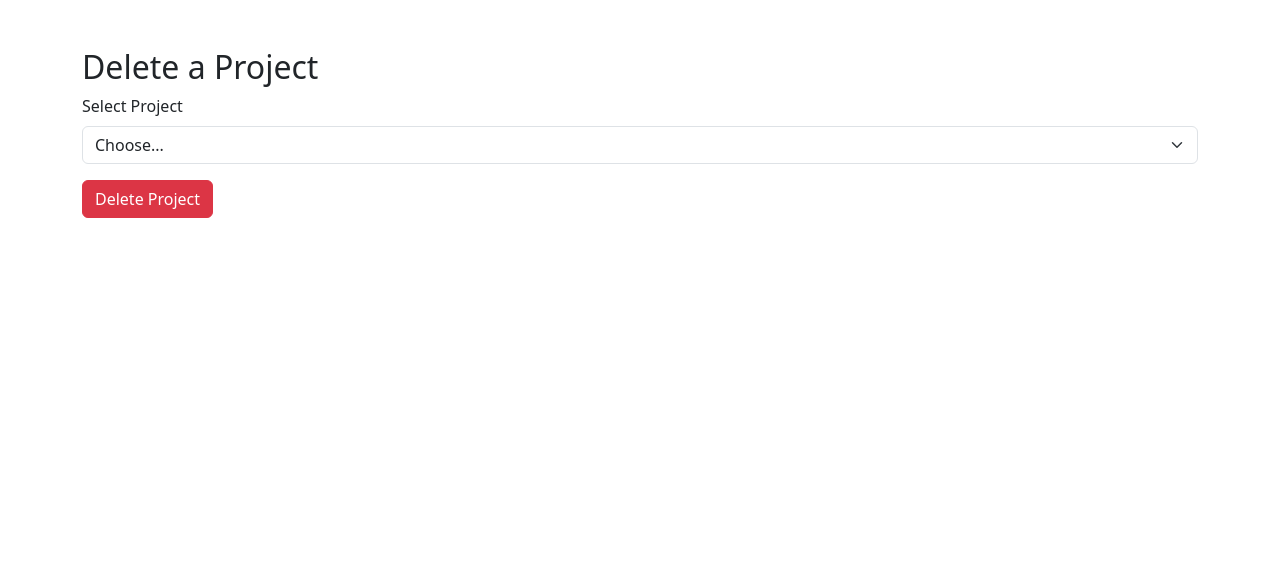
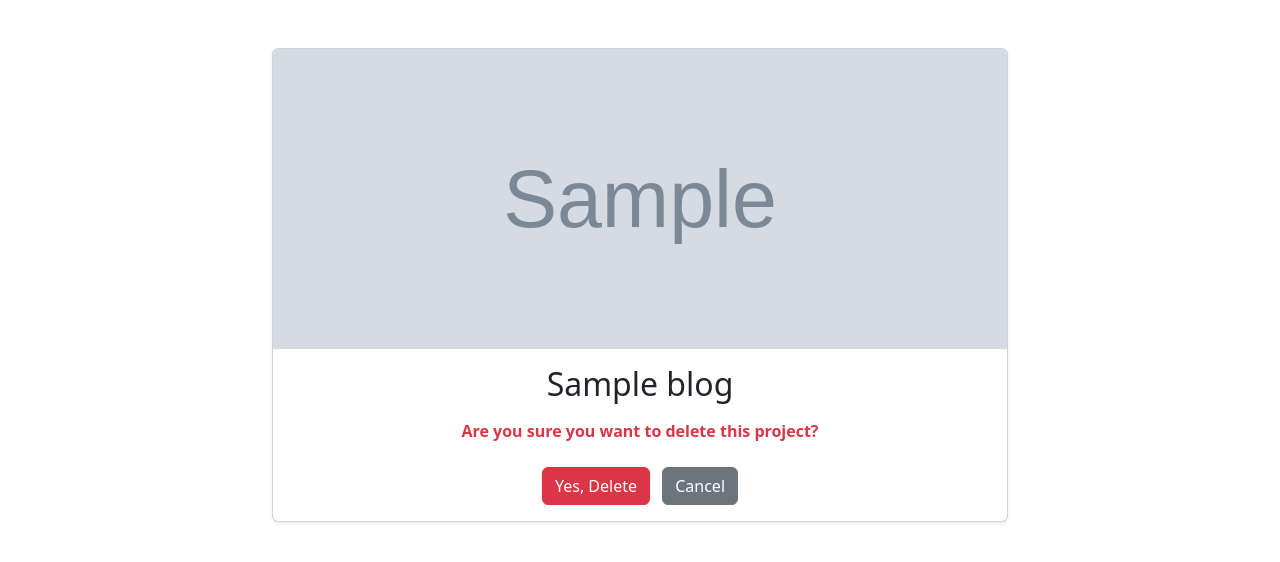
Before and after one commit to shaymk1/projects-catalogue, a Django app: template app/templates/delete.html in a window 1280 px wide. Shown: the part 56-618 px from the top of the page. Run offline with Django 5.2, Linux system fonts and the light colour scheme; the template is opened without the code that fills it: most values are stand-ins (such as "Sample title", 1, 10 or a date in 2020); grey boxes marked "Sample" are stand-in pictures; data that the repository does not hold is empty; some libraries are stand-ins or nearby versions.

Commit message:
brought in one other image, edited the blogform, finished off the delete view and the delete.html, created a pseudo.txt

```diff
--- a/app/forms.py
+++ b/app/forms.py
@@ -89,6 +89,10 @@ class BlogForm(forms.ModelForm):
         if commit:
             instance.save()
 
+            # Save many-to-many fields: features and tech_stack
+            # Save relationships from ModelMultipleChoiceFields
+            self.save_m2m()
+
             # Handle learnings - split by newlines and create Learning objects
             learning_points = [
                 point.strip()
--- a/app/templates/delete.html
+++ b/app/templates/delete.html
@@ -42,19 +42,36 @@
         </div>
     </nav>
     <div class="container mt-5">
-        <h2>Delete a Project</h2>
-        <form>
-            <div class="mb-3">
-                <label for="deleteProjectSelect" class="form-label">Select Project</label>
-                <select class="form-select" id="deleteProjectSelect" required>
-                    <option selected disabled value="">Choose...</option>
-                    <option>Project 1</option>
-                    <option>Project 2</option>
-                </select>
+        <div class="row justify-content-center">
+            <div class="col-md-8">
+                <div class="card shadow-sm">
+                    {% if blog.image %}
+                    <img src="{{ blog.image.url }}" class="card-img-top" alt="{{ blog.title }}" style="max-height: 300px; object-fit: cover;">
+                    {% endif %}
+                    <div class="card-body text-center">
+                        <h2 class="card-title mb-3">{{ blog.title }}</h2>
+                        <p class="mb-4 text-danger fw-bold">Are you sure you want to delete this project?</p>
+                        <form method="post">
+                            {% csrf_token %}
+                            <button type="submit" class="btn btn-danger">Yes, Delete</button>
+                            <a href="{% url 'home'  %}" class="btn btn-secondary ms-2">Cancel</a>
+                        </form>
+                    </div>
+                </div>
             </div>
-            <button type="submit" class="btn btn-danger">Delete Project</button>
-        </form>
+        </div>
     </div>
+
     <script src="https://cdn.jsdelivr.net/npm/bootstrap@5.3.0/dist/js/bootstrap.bundle.min.js"></script>
+    <script>
+        // Fade out success messages after 3 seconds
+        setTimeout(function() {
+            var alerts = document.querySelectorAll('.alert-success');
+            alerts.forEach(function(alert) {
+                alert.classList.add('fade');
+                setTimeout(function() { alert.style.display = 'none'; }, 500);
+            });
+        }, 3000);
+    </script>
 </body>
 </html>
--- a/app/templates/detailed.html
+++ b/app/templates/detailed.html
@@ -79,6 +79,12 @@
 							<i class="bi bi-github me-2"></i>View on GitHub
 						</a>
 						{% endif %}
+							<a
+							href="{% url 'delete' blog.id %}"
+							class="btn btn-danger"
+							target="_blank">
+							Delete
+						</a>
 						<a
 							href="{% url 'home' %}"
 							class="btn btn-outline-secondary">
```
Also changed, not shown: app/views.py (+10 -2 lines), pseudocode.txt (added, +11 -0 lines), media/media/me-aunty-centurion-3_06IIKXe.jpg (added).
